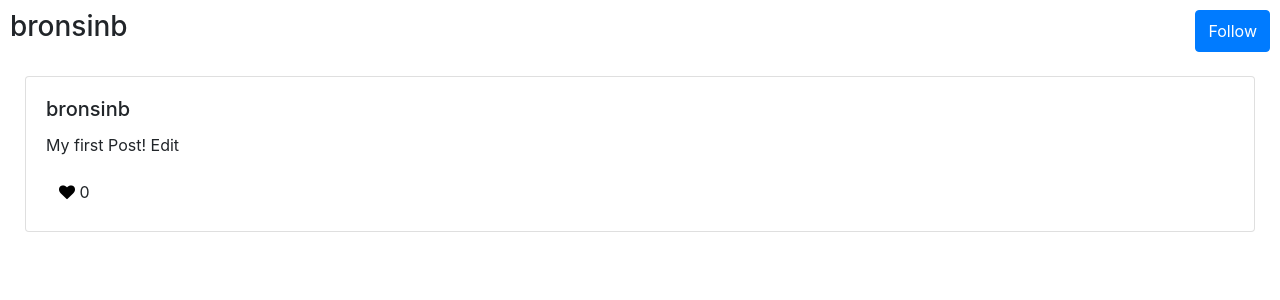
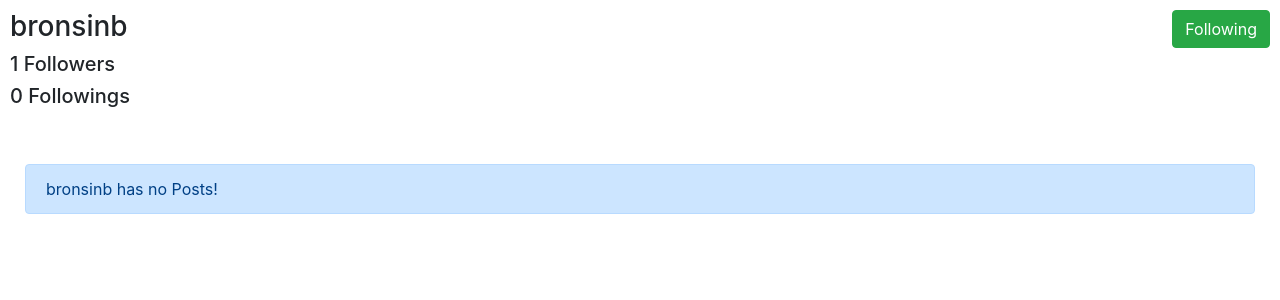
Before and after one commit to bronsinb/CS50, a Django app: page /profile/bronsinb in a window 1280 px wide. Shown: the part 56-356 px from the top of the page. Run offline with Django 3.2, Linux system fonts and the light colour scheme; a user stored in the database is signed in; data comes from the database, SQL or seed files in the repository; data that the repository does not hold is empty; some libraries are stand-ins or nearby versions.

Commit message:
worked on following

```diff
--- a/project4/network/models.py
+++ b/project4/network/models.py
@@ -3,7 +3,13 @@ from django.db import models
 
 
 class User(AbstractUser):
-    follower = models.ForeignKey('self', null=True, on_delete=models.CASCADE, related_name="followers")
+    follower = models.ManyToManyField('self', blank=True)
+
+    def get_follower_count(self):
+        return len(self.follower.all())
+
+    def get_following_count(self):
+        return 0
 
 class Post(models.Model):
     user = models.ForeignKey(User, on_delete=models.CASCADE, related_name="posts")
--- a/project4/network/static/network/index.js
+++ b/project4/network/static/network/index.js
@@ -2,6 +2,7 @@ document.addEventListener('DOMContentLoaded', function() {
 
     document.querySelector('#new-post').style.display = 'none';
 
+    if(document.getElementById('new-post-button') != null){
         document.querySelector('#new-post-button').addEventListener('click', () => {
             const hidden_element = document.createElement('input');
             hidden_element.name = 'posttype';
@@ -16,29 +17,43 @@ document.addEventListener('DOMContentLoaded', function() {
                 document.querySelector('#new-post').style.display = 'none';
                 document.querySelector('#new-post-button').innerHTML = "New Post";
                 document.querySelector('#new-post-button').className = "btn btn-primary";
+                document.querySelector('#new-post').children[0].children[0].children[1].innerHTML = "New Post"
+                document.querySelector('#new-post-textarea').value = '';
+                document.querySelector('#counter').innerHTML = `0/280`;
             }
         });
+    }
+
+    if(document.getElementById('follow') != null){
+        document.getElementById('follow').addEventListener('click', () => {
+            const element = document.getElementById('follow');
+            fetch(`/follow/${element.dataset.userid}`)
+            .then(response => response.json())
+            .then(json => {
+                if(json["follow"]){
+                    element.innerHTML = "Following";
+                    element.className = "btn btn-success";
+                } else {
+                    element.innerHTML = "Follow";
+                    element.className = "btn btn-primary";
+                }
+                document.getElementById('followers').innerHTML = `${json['amount']} Followers`;
+            })
+        });
+    }
 
     document.querySelectorAll('.btn.edit').forEach((element) => element.addEventListener('click', () => {
-        console.log("ehh");
         const hidden_element = document.createElement('input');
         hidden_element.name = 'posttype';
         hidden_element.type = 'hidden';
         hidden_element.value = element.dataset.postid;
         document.querySelector('#new-post').children[0].children[0].append(hidden_element);
-        if(document.querySelector('#new-post').style.display === 'none'){
+        document.querySelector('#new-post').children[0].children[0].children[1].innerHTML = "Edit Post"
         document.querySelector('#new-post').style.display = 'block';
         document.querySelector('#new-post-button').innerHTML = "Close";
         document.querySelector('#new-post-button').className = "btn btn-danger";
         document.querySelector('#new-post-textarea').value = element.dataset.post;
         document.querySelector('#counter').innerHTML = `${document.querySelector('#new-post-textarea').value.length}/280`;
-        } else {
-            document.querySelector('#new-post').style.display = 'none';
-            document.querySelector('#new-post-button').innerHTML = "New Post";
-            document.querySelector('#new-post-button').className = "btn btn-primary";
-            document.querySelector('#new-post-textarea').value = '';
-            document.querySelector('#counter').innerHTML = `0/280`;
-        }
     }));
 
     document.querySelector('#new-post-textarea').addEventListener("keyup", () => {
--- a/project4/network/templates/network/index.html
+++ b/project4/network/templates/network/index.html
@@ -11,7 +11,7 @@
             {% if user.is_authenticated %}
                 <button id="new-post-button" class="btn btn-primary">New Post</button>
             {% else %}
-                <a href="{% url 'login' %}" id="new-post-button" class="btn btn-primary">Login</a>
+                <a href="{% url 'login' %}" class="btn btn-primary">Login</a>
             {% endif %}
         </div>
         <br>
@@ -26,6 +26,7 @@
                 </form>
               </div>
         </div>
+        <br>
 
         {% for post in posts %}
             <div class="card">
--- a/project4/network/templates/network/profile.html
+++ b/project4/network/templates/network/profile.html
@@ -4,17 +4,29 @@
 {% block body %}
     <div class="container-fluid">
         <div class="row">
-            <h3 class="col-xs">{{ profile.username }}</h3>
+            <div class="col-xs">
+                <h3>{{ profile.username }}</h3>
+                <h5 id="followers">{{ profile.get_follower_count }} Followers</h5>
+                <h5>{{ profile.get_following_count }} Followings</h5>
+            </div>
             <div class="col">
 
             </div>
-            {% if user.is_authenticated %}
-                {% if user != profile %}
-                    <button id="new-post-button" class="btn btn-primary">Follow</button>
+            <div>
+                {% if user.is_authenticated %}
+                    {% if user != profile %}
+                        {% if following %}
+                            <button id="follow" data-userid="{{ profile.id }}" class="btn btn-success">Following</button>
+                        {% else %}
+                            <button id="follow" data-userid="{{ profile.id }}" class="btn btn-primary">Follow</button>
+                        {% endif %}
+                    {% else %}
+                        <button id="new-post-button" class="btn btn-primary">New Post</button>
+                    {% endif %}
+                {% else %}
+                    <a href="{% url 'login' %}" class="btn btn-primary">Login</a>
                 {% endif %}
-            {% else %}
-                <a href="{% url 'login' %}" id="new-post-button" class="btn btn-primary">Login</a>
-            {% endif %}
+            </div>
         </div>
         <br>
         <div id="new-post" class="card">
@@ -28,6 +40,7 @@
                 </form>
               </div>
         </div>
+        <br>
 
         {% for post in posts %}
             <div class="card">
--- a/project4/network/urls.py
+++ b/project4/network/urls.py
@@ -12,4 +12,5 @@ urlpatterns = [
 
     # API Routes
     path("like/<int:post_id>", views.like, name="like"),
+    path("follow/<int:user_id>", views.follow, name="follow"),
 ]
--- a/project4/network/views.py
+++ b/project4/network/views.py
@@ -8,19 +8,20 @@ from django.urls import reverse
 
 from .models import User, Post
 
+def new_edit_post(request):
+    post = request.POST["post"]
+    if len(post) > 0:
+        if request.POST["posttype"] == 'post':
+            post = Post(user=request.user, text=post)
+            post.save()
+        else:
+            oldpost = Post.objects.get(pk=int(request.POST["posttype"]))
+            oldpost.text = post
+            oldpost.save()
 
 def index(request):
     if request.method == "POST":
-        post = request.POST["post"]
-
-        if len(post) > 0:
-            if request.POST["posttype"] == 'post':
-                post = Post(user=request.user, text=post)
-                post.save()
-            else:
-                oldpost = Post.objects.get(pk=int(request.POST["posttype"]))
-                oldpost.text = post
-                oldpost.save()
+        new_edit_post(request)
 
     posts = Post.objects.all().order_by('created').reverse()
 
@@ -30,22 +31,14 @@ def index(request):
 
 def profile(request, username):
     if request.method == "POST":
-        post = request.POST["post"]
-
-        if len(post) > 0:
-            if request.POST["posttype"] == 'post':
-                post = Post(user=request.user, text=post)
-                post.save()
-            else:
-                oldpost = Post.objects.get(pk=int(request.POST["posttype"]))
-                oldpost.text = post
-                oldpost.save()
+        new_edit_post(request)
 
     profile = User.objects.get(username=username)
 
     return render(request, "network/profile.html", {
         "posts": profile.posts.all(),
-        "profile": profile
+        "profile": profile,
+        "following": request.user in profile.follower.all()
     })
 
 
@@ -103,7 +96,7 @@ def register(request):
 @login_required
 def like(request, post_id):
 
-    # Query for requested email
+    # Query for requested post
     try:
         post = Post.objects.get(pk=post_id)
     except Post.DoesNotExist:
@@ -115,3 +108,19 @@ def like(request, post_id):
     else:
         post.likes.add(request.user)
         return JsonResponse({"like": True, "amount": len(post.likes.all())}, status=200)
+
+@login_required
+def follow(request, user_id):
+
+    # Query for requested user
+    try:
+        profile = User.objects.get(pk=user_id)
+    except User.DoesNotExist:
+        return JsonResponse({"error": "User not found."}, status=404)
+
+    if request.user in profile.follower.all():
+        request.user.follower.remove(profile)
+        return JsonResponse({"follow": False, "amount": len(profile.follower.all())}, status=200)
+    else:
+        request.user.follower.add(profile)
+        return JsonResponse({"follow": True, "amount": len(profile.follower.all())}, status=200)
```
Also changed, not shown: project4/db.sqlite3, project4/network/migrations/0003_user_following.py (added), project4/network/migrations/0004_auto_20200828_2321.py (added), project4/network/migrations/0005_auto_20200828_2331.py (added), project4/network/migrations/0006_remove_user_following.py (added), project4/network/migrations/0007_auto_20200829_0020.py (added), project4/network/migrations/0008_auto_20200829_0020.py (added), project4/network/migrations/0009_auto_20200829_0022.py (added), project4/network/migrations/0010_remove_user_follower.py (added), project4/network/migrations/0011_user_follower.py (added). Lines whose indentation alone changed are shown as unchanged.
